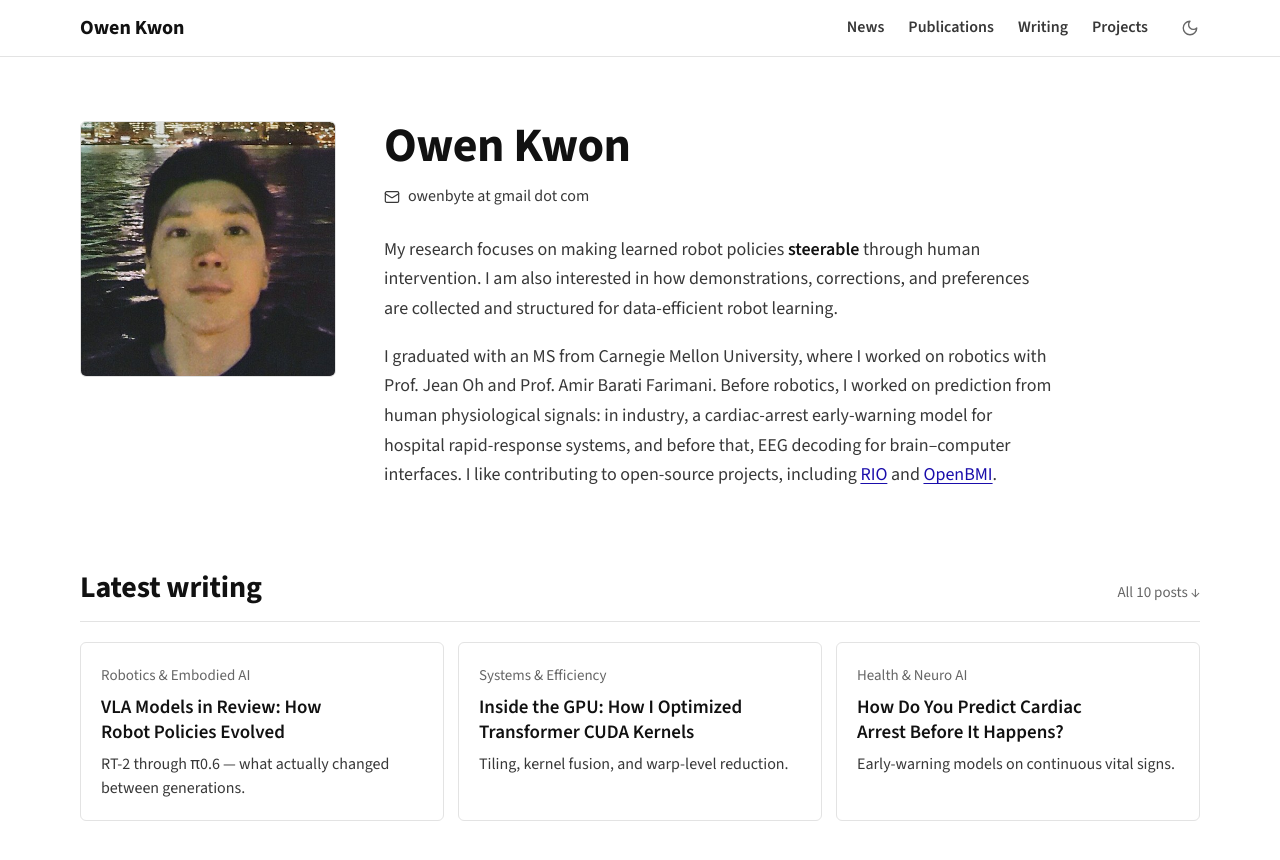
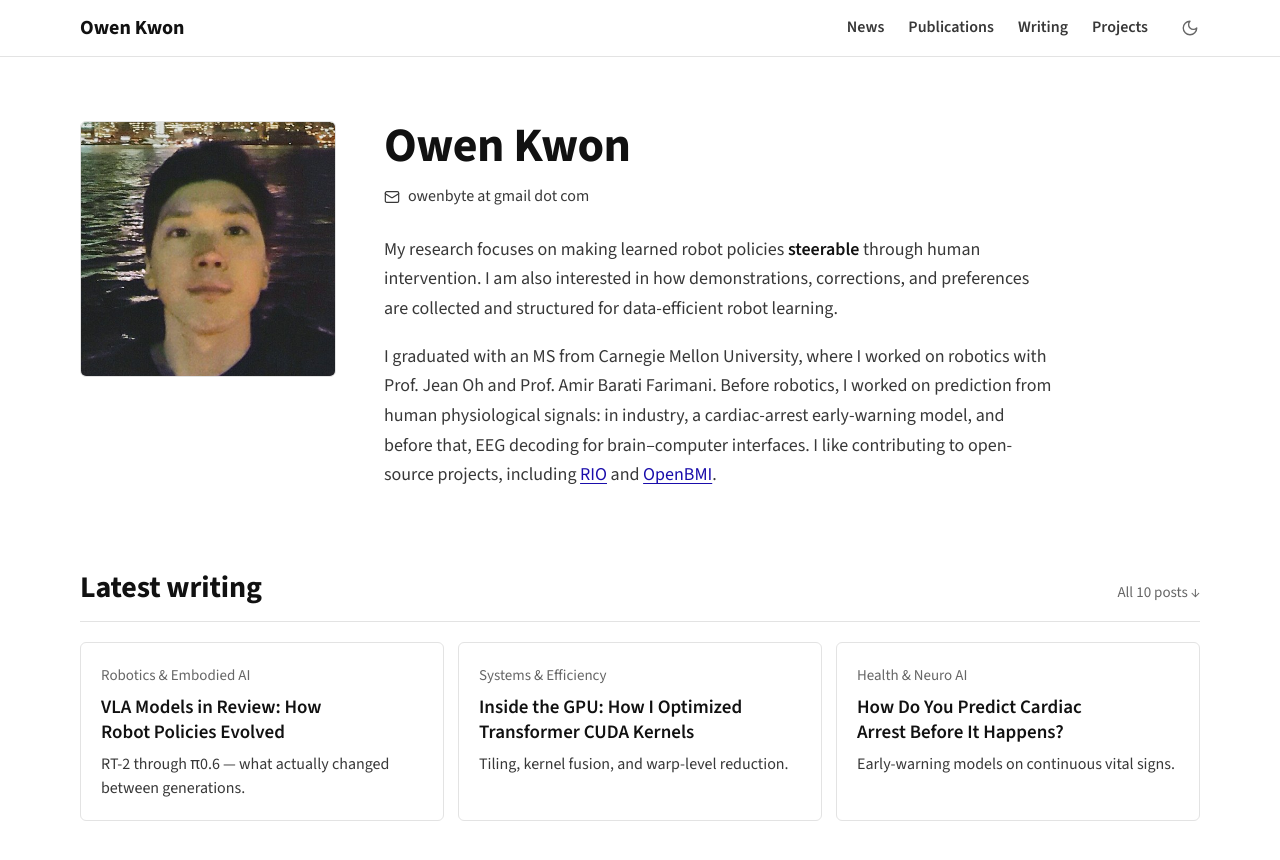
Before and after one commit to owenkgit/owenkgit.github.io, a Jekyll site: the page built from index.md, in a window 1280 px wide and 900 px high. Shown: the top 860 px of the window. Built offline with Jekyll 4.4.1, drawn with Linux system fonts in a browser that asks for light colours.

Commit message:
Shorten the background sentence in the bio

```diff
--- a/index.md
+++ b/index.md
@@ -4,4 +4,4 @@
 
 My research focuses on making learned robot policies **steerable** through human intervention. I am also interested in how demonstrations, corrections, and preferences are collected and structured for data-efficient robot learning.
 
-I graduated with an MS from Carnegie Mellon University, where I worked on robotics with Prof. Jean Oh and Prof. Amir Barati Farimani. Before robotics, I worked on prediction from human physiological signals: in industry, a cardiac-arrest early-warning model for hospital rapid-response systems, and before that, EEG decoding for brain–computer interfaces. I like contributing to open-source projects, including [RIO](https://robot-i-o.github.io/) and [OpenBMI](https://github.com/PatternRecognition/OpenBMI).
+I graduated with an MS from Carnegie Mellon University, where I worked on robotics with Prof. Jean Oh and Prof. Amir Barati Farimani. Before robotics, I worked on prediction from human physiological signals: in industry, a cardiac-arrest early-warning model, and before that, EEG decoding for brain–computer interfaces. I like contributing to open-source projects, including [RIO](https://robot-i-o.github.io/) and [OpenBMI](https://github.com/PatternRecognition/OpenBMI).
```
